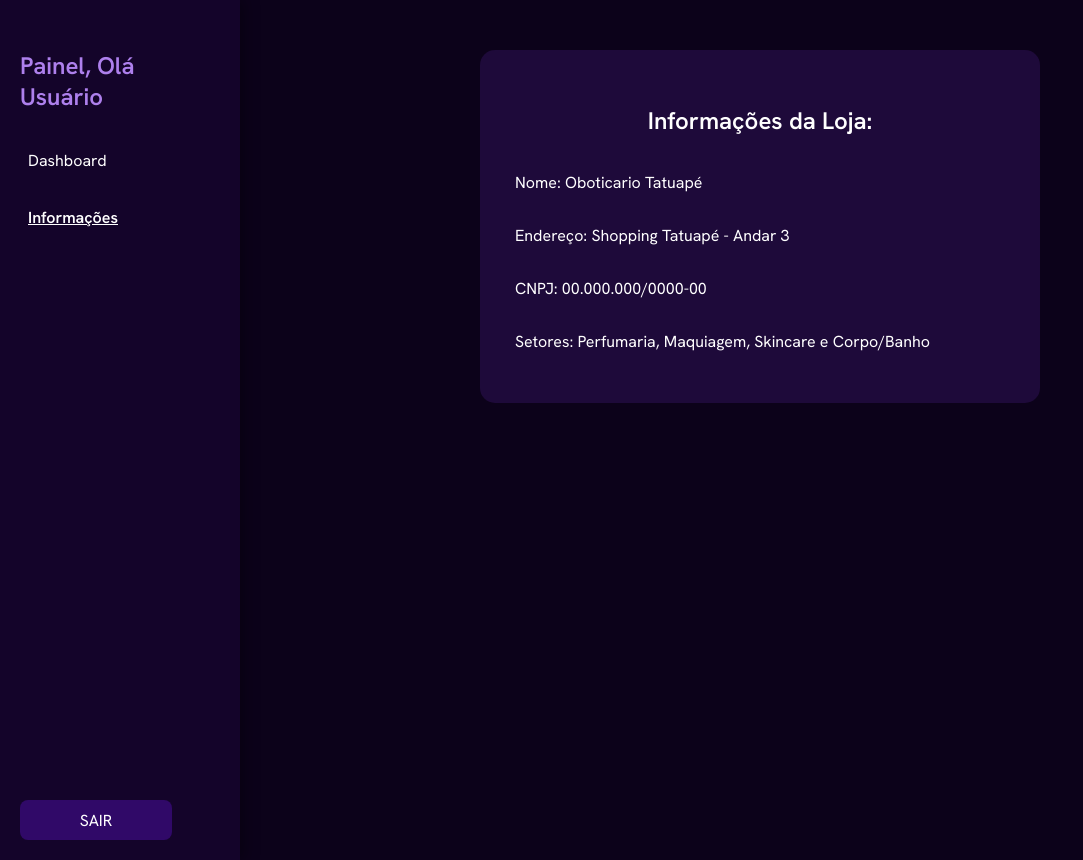
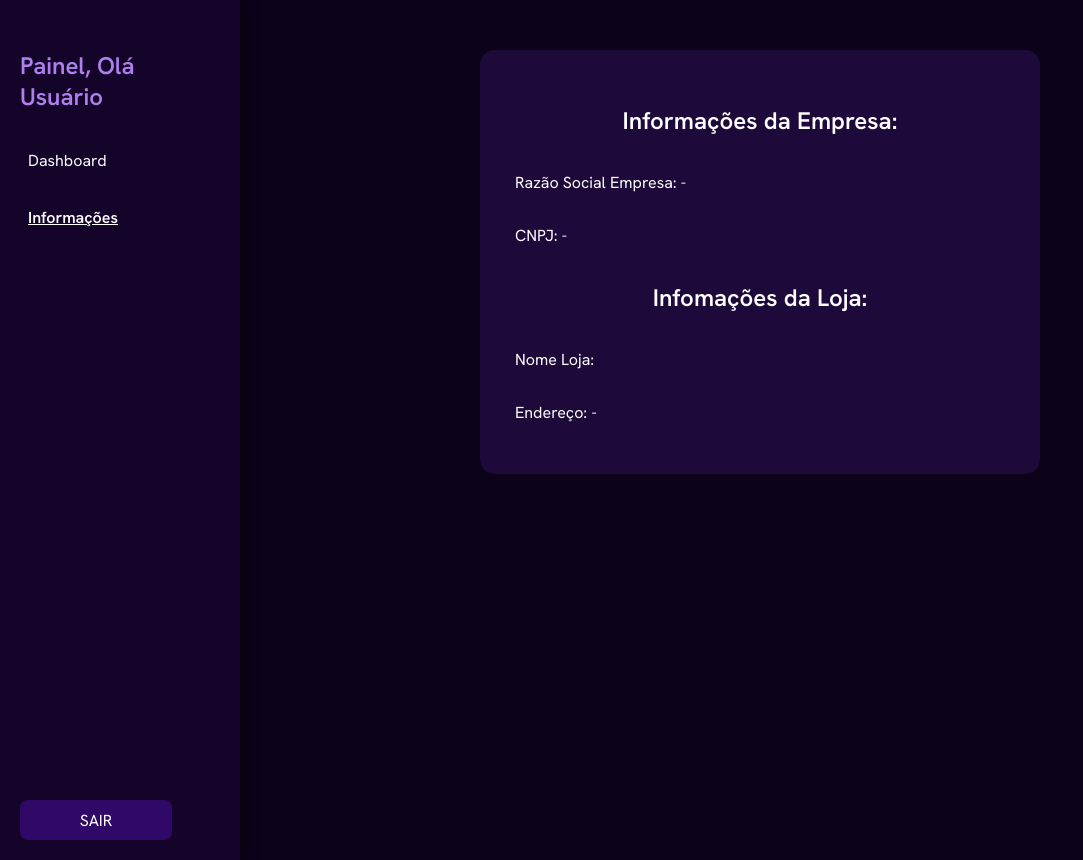
Before and after one commit to Smart-Insight-1/project-smart-insight, a website: page public/dashboard/informacao.html in a window 1280 px wide. Shown: the whole page, without its empty margins (0-1083 px from the left). Drawn offline with nearby package versions, Linux system fonts and the light colour scheme.

Commit message:
refactor: estrutura HTML tela informacao

```diff
--- a/public/dashboard/informacao.html
+++ b/public/dashboard/informacao.html
@@ -30,11 +30,12 @@
     </div>
     <div class="container-informacao">
         <div class="box">
-            <h2>Informações da Loja:</h2>
-            <p>Nome: <span>Oboticario Tatuapé</span></p>
-            <p>Endereço: <span>Shopping Tatuapé - Andar 3</span></p>
-            <p>CNPJ: <span>00.000.000/0000-00</span></p>
-            <p>Setores: <span>Perfumaria, Maquiagem, Skincare e Corpo/Banho</span></p>
+            <h2>Informações da Empresa:</h2>
+            <p>Razão Social Empresa: <span id="razao_social_empresa">-</span></p>
+            <p>CNPJ: <span id="cnpj_empresa">-</span></p>
+            <h2>Infomações da Loja:</h2>
+            <p>Nome Loja: <span id="nome_loja"></span></p>
+            <p>Endereço: <span id="endereco_loja">-</span></p>
         </div>
     </div>
 </body>
```
